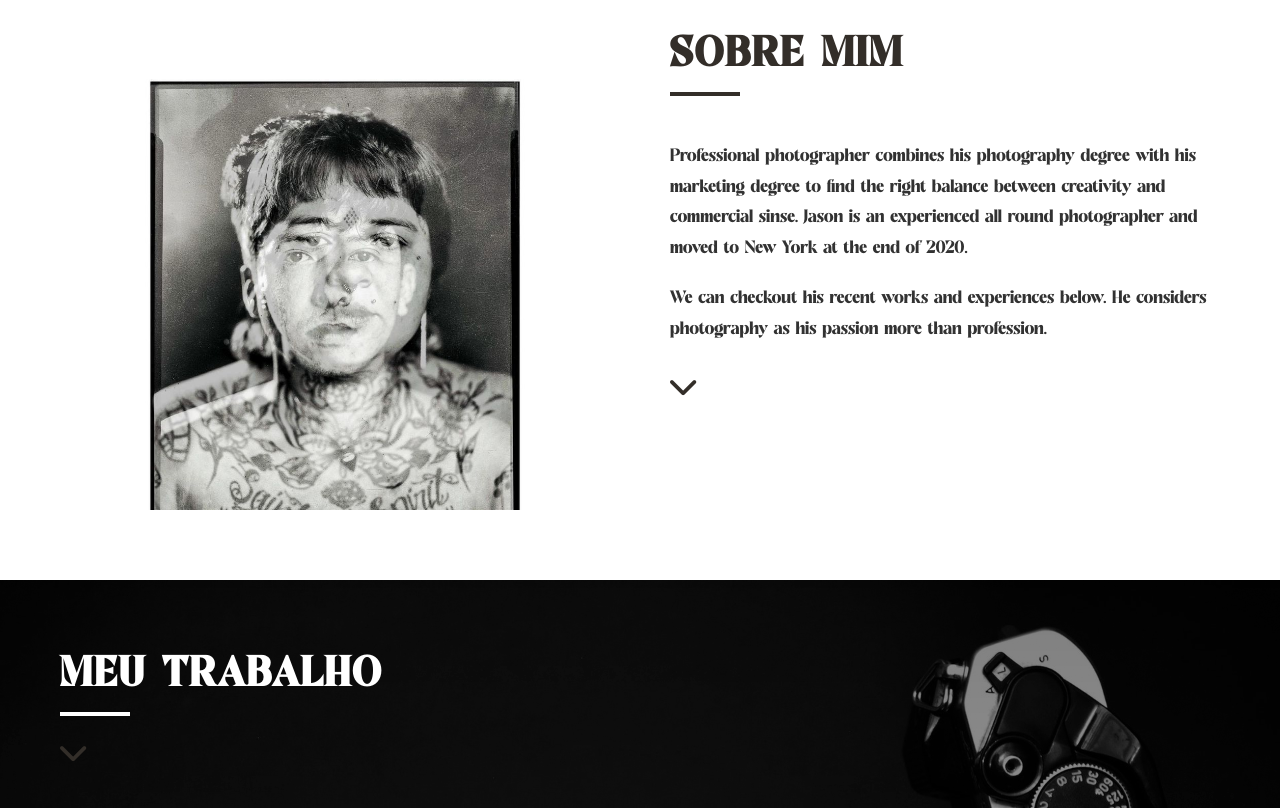
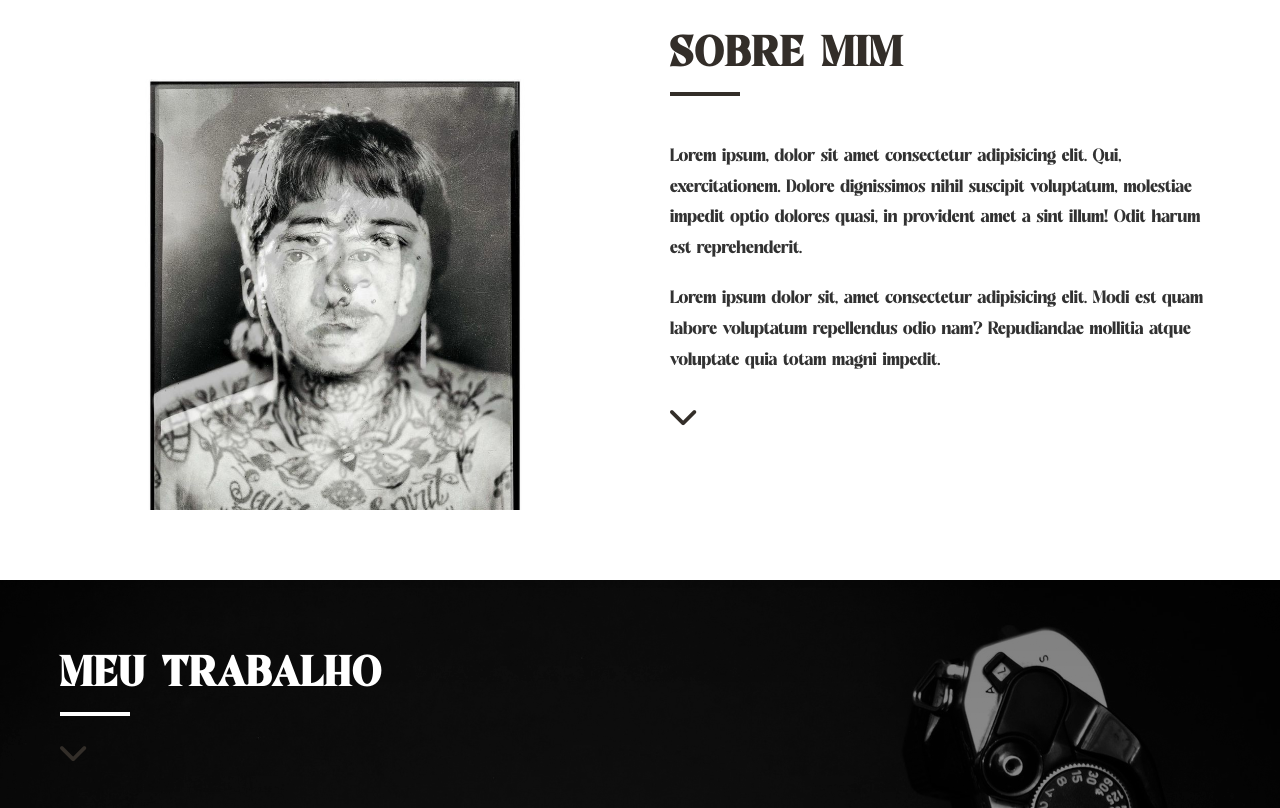
Before and after one commit to gbrlcoelho/liri-site, a plain HTML site: page index.html in a window 1280 px wide. Shown: the part 840-1648 px from the top of the page. Drawn offline with Linux system fonts and the light colour scheme.

Commit message:
feat: change about text

```diff
--- a/index.html
+++ b/index.html
@@ -79,14 +79,15 @@
                 <h2>Sobre Mim</h2>
               </div>
               <p class="lead">
-                Professional photographer combines his photography degree with
-                his marketing degree to find the right balance between
-                creativity and commercial sinse. Jason is an experienced all
-                round photographer and moved to New York at the end of 2020.
+                Lorem ipsum, dolor sit amet consectetur adipisicing elit. Qui,
+                exercitationem. Dolore dignissimos nihil suscipit voluptatum,
+                molestiae impedit optio dolores quasi, in provident amet a sint
+                illum! Odit harum est reprehenderit.
               </p>
               <p class="lead">
-                We can checkout his recent works and experiences below. He
-                considers photography as his passion more than profession.
+                Lorem ipsum dolor sit, amet consectetur adipisicing elit. Modi
+                est quam labore voluptatum repellendus odio nam? Repudiandae
+                mollitia atque voluptate quia totam magni impedit.
               </p>
               <a href="#work" class="btn-down">
                 <i class="fas fa-chevron-down"></i>
```
